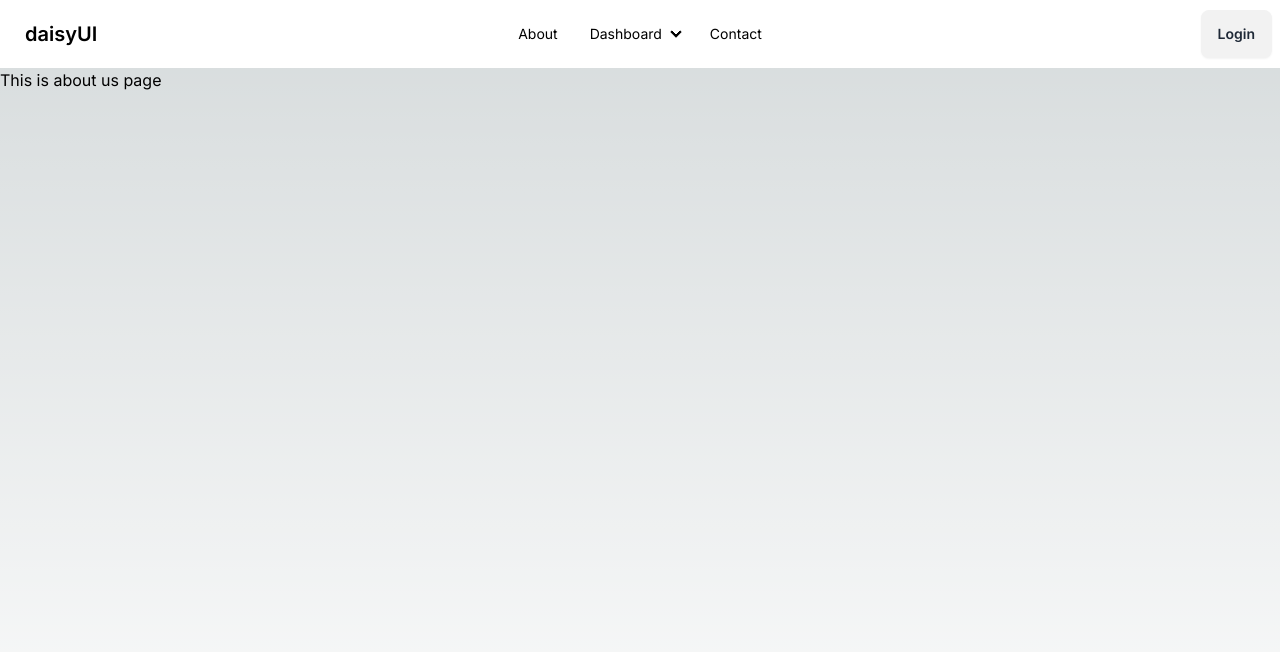
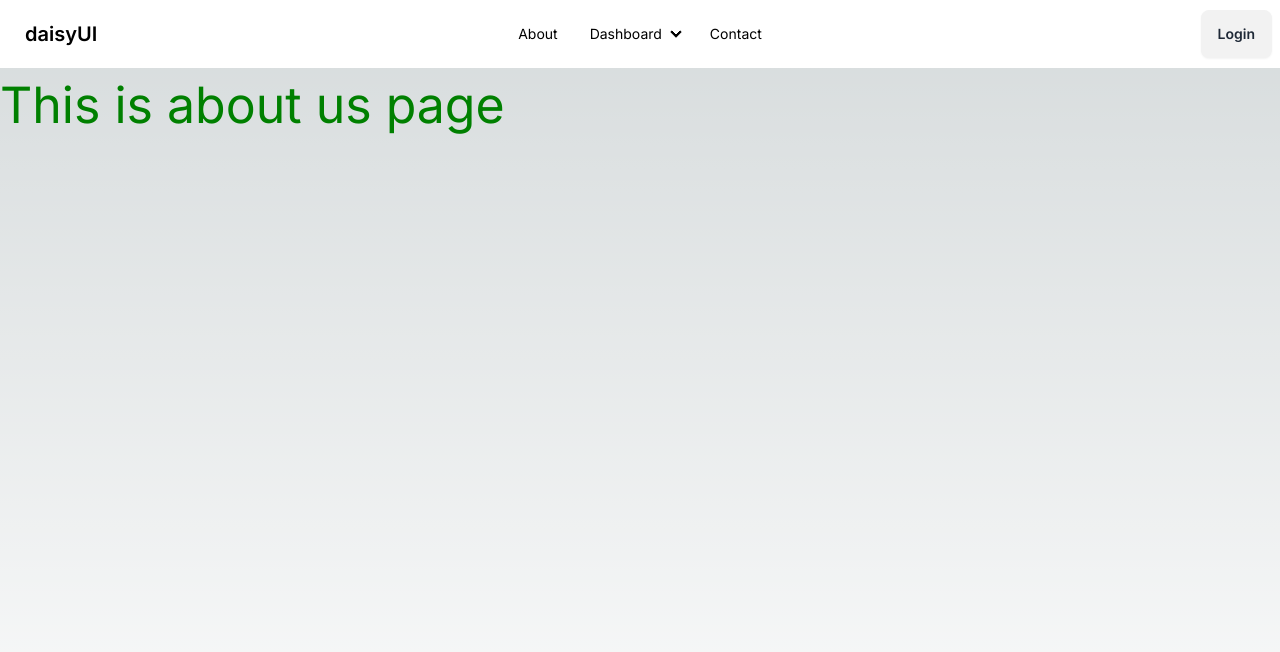
Before and after one commit to mehrabhossain1/23_next-js, a Next.js app: page /about in a window 1280 px wide. Shown: the top 652 px of the page. Built offline with nearby package versions, Linux system fonts and the light colour scheme.

Commit message:
built in css module

```diff
--- /dev/null
+++ b/src/app/about/About.module.css
@@ -0,0 +1,4 @@
+.heading {
+    font-size: 50px;
+    color: green;
+}
--- a/src/app/about/page.js
+++ b/src/app/about/page.js
@@ -1,9 +1,9 @@
-import React from 'react';
+import styles from './About.module.css'
 
 const AboutUsPage = () => {
     return (
         <div>
-            <h1>This is about us page</h1>
+            <h1 className={styles.heading}>This is about us page</h1>
         </div>
     );
 };
--- /dev/null
+++ b/src/app/contact/Contact.module.css
@@ -0,0 +1,4 @@
+.heading {
+    font-size: 50px;
+    color: red;
+}
--- a/src/app/contact/page.js
+++ b/src/app/contact/page.js
@@ -1,9 +1,9 @@
-import React from 'react';
+import styles from './Contact.module.css';
 
 const ContactUsPage = () => {
     return (
         <div>
-            <h1>This is contact us page</h1>
+            <h1 className={styles.heading}>This is contact us page</h1>
         </div>
     );
 };
```
